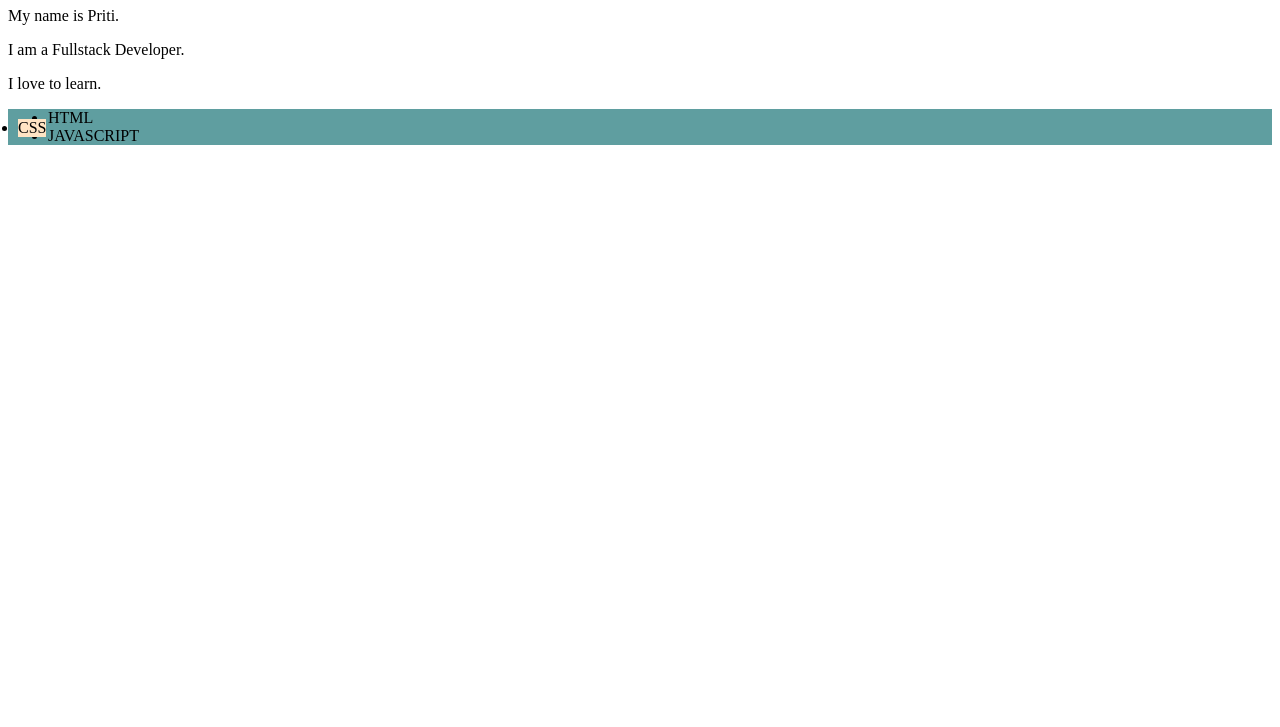
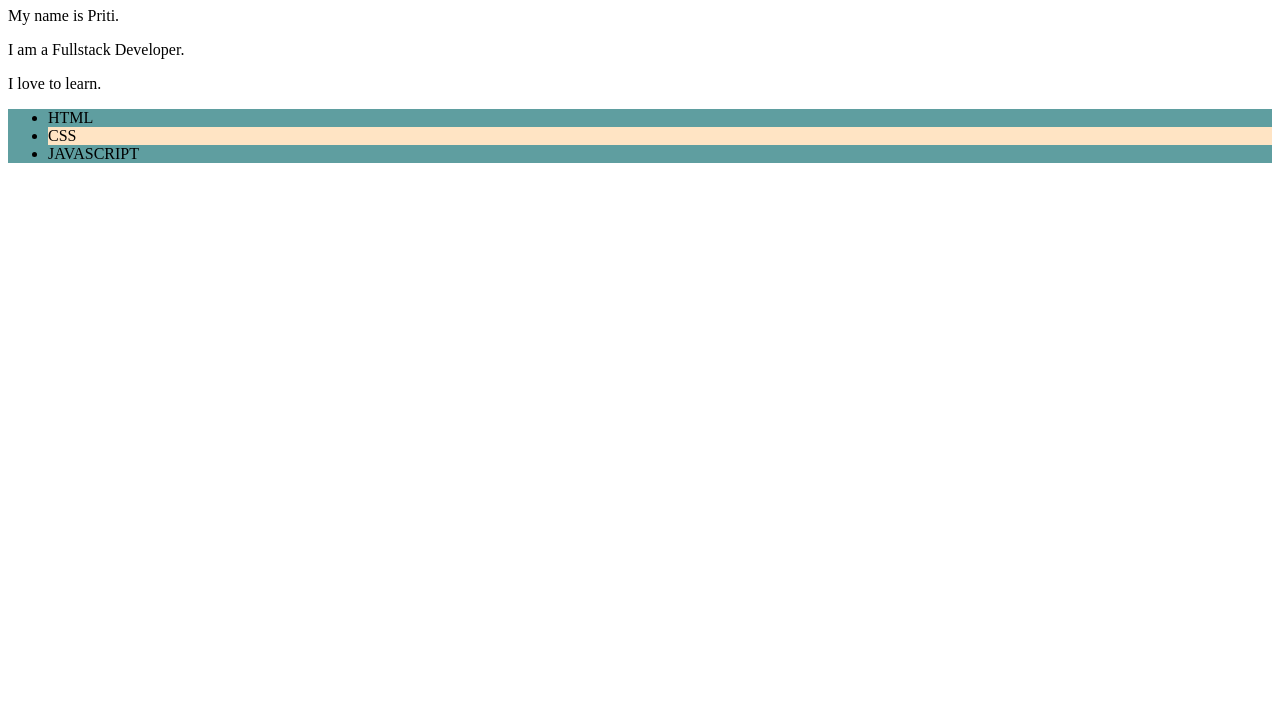
Before and after one commit to preetysahu3560-cmyk/https---github.com-preetysahu3560-cmyk-frontend, a plain HTML site: page 02 css/lec 5-relative units ,position property/position property.html in a window 1280 px wide. Shown: the part 73-800 px from the top of the page. Drawn offline with Linux system fonts and the light colour scheme.

Commit message:
position property

```diff
--- a/02 css/lec 5-relative units ,position property/position property.css
+++ b/02 css/lec 5-relative units ,position property/position property.css
@@ -13,7 +13,5 @@ position: unset;
 }
 .css{
     background-color:bisque;
-    position: absolute;
-    top: 10px;
-    left: 10px;
+
 }
```
